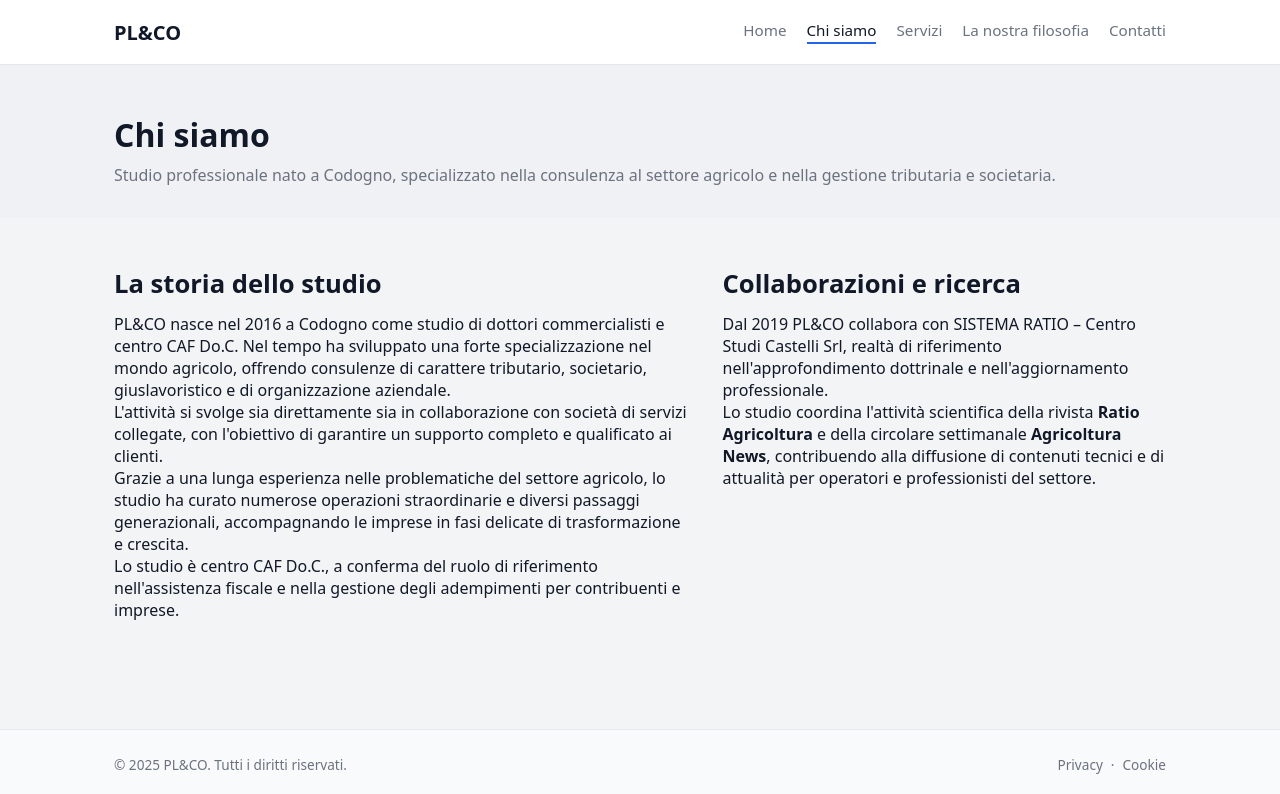
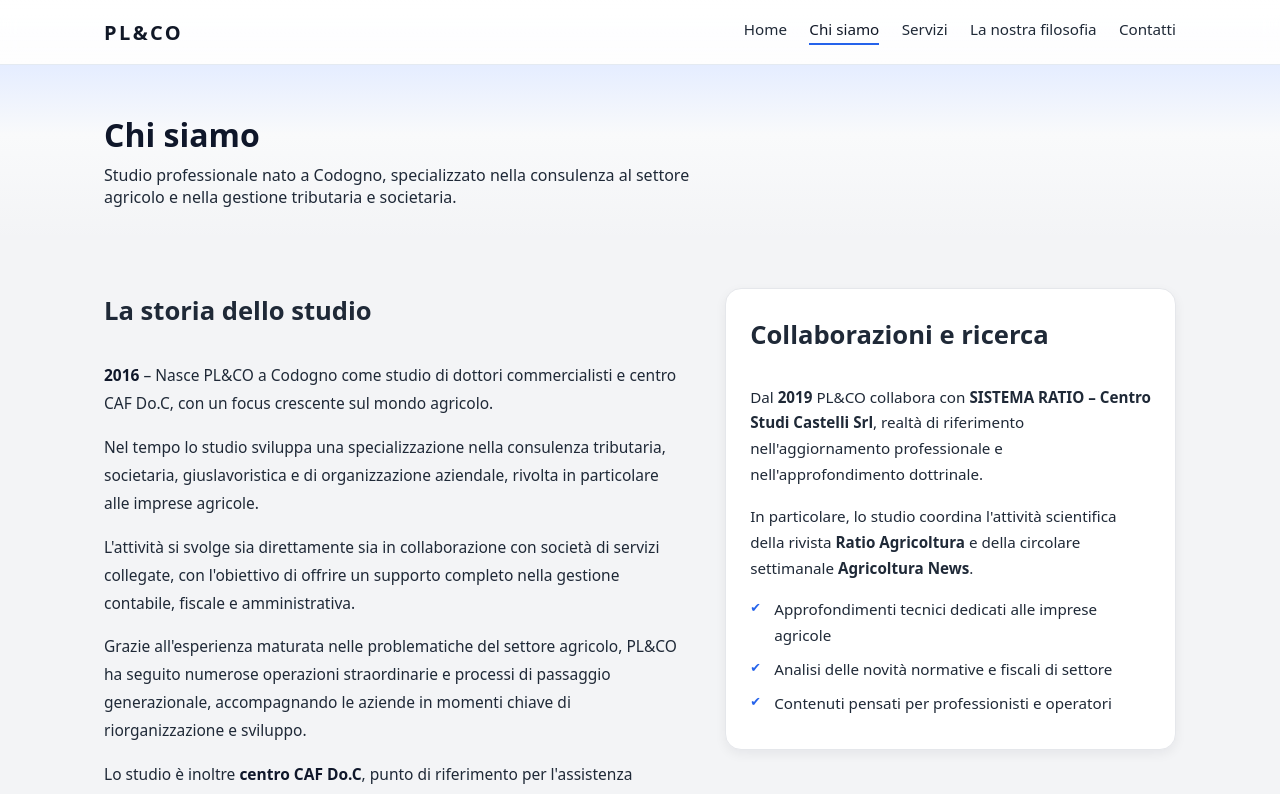
Before and after one commit to rikitrauma05/PL-CO, a Next.js app: page /chisiamo in a window 1280 px wide. Shown: the top 794 px of the page. Built offline with nearby package versions, Linux system fonts and the light colour scheme.

Commit message:
Migliorata home, pagine testuali e contatti

```diff
--- a/app/chisiamo/page.tsx
+++ b/app/chisiamo/page.tsx
@@ -13,47 +13,65 @@ export default function ChiSiamoPage() {
 
       <section className="section">
         <div className="container two-columns">
-          <div>
+          {/* Colonna sinistra: testo principale, stretto e leggibile */}
+          <div className="stack page-text">
             <h2>La storia dello studio</h2>
+
             <p>
-              PL&amp;CO nasce nel 2016 a Codogno come studio di dottori
-              commercialisti e centro CAF Do.C. Nel tempo ha sviluppato una
-              forte specializzazione nel mondo agricolo, offrendo consulenze di
-              carattere tributario, societario, giuslavoristico e di
-              organizzazione aziendale.
+              <strong>2016</strong> – Nasce PL&amp;CO a Codogno come studio di
+              dottori commercialisti e centro CAF Do.C, con un focus crescente
+              sul mondo agricolo.
             </p>
+
+            <p>
+              Nel tempo lo studio sviluppa una specializzazione nella consulenza
+              tributaria, societaria, giuslavoristica e di organizzazione
+              aziendale, rivolta in particolare alle imprese agricole.
+            </p>
+
             <p>
               L&apos;attività si svolge sia direttamente sia in collaborazione
-              con società di servizi collegate, con l&apos;obiettivo di
-              garantire un supporto completo e qualificato ai clienti.
+              con società di servizi collegate, con l&apos;obiettivo di offrire
+              un supporto completo nella gestione contabile, fiscale e
+              amministrativa.
             </p>
+
             <p>
-              Grazie a una lunga esperienza nelle problematiche del settore
-              agricolo, lo studio ha curato numerose operazioni straordinarie e
-              diversi passaggi generazionali, accompagnando le imprese in fasi
-              delicate di trasformazione e crescita.
+              Grazie all&apos;esperienza maturata nelle problematiche del
+              settore agricolo, PL&amp;CO ha seguito numerose operazioni
+              straordinarie e processi di passaggio generazionale, accompagnando
+              le aziende in momenti chiave di riorganizzazione e sviluppo.
             </p>
+
             <p>
-              Lo studio è centro CAF Do.C., a conferma del ruolo di riferimento
-              nell&apos;assistenza fiscale e nella gestione degli adempimenti
-              per contribuenti e imprese.
+              Lo studio è inoltre <strong>centro CAF Do.C</strong>, punto di
+              riferimento per l&apos;assistenza fiscale e gli adempimenti dei
+              contribuenti e delle imprese.
             </p>
           </div>
 
-          <div>
+          {/* Colonna destra: riquadro evidenziato */}
+          <div className="page-highlight stack">
             <h2>Collaborazioni e ricerca</h2>
+
             <p>
-              Dal 2019 PL&amp;CO collabora con SISTEMA RATIO – Centro Studi
-              Castelli Srl, realtà di riferimento nell&apos;approfondimento
-              dottrinale e nell&apos;aggiornamento professionale.
+              Dal <strong>2019</strong> PL&amp;CO collabora con{" "}
+              <strong>SISTEMA RATIO – Centro Studi Castelli Srl</strong>, realtà
+              di riferimento nell&apos;aggiornamento professionale e
+              nell&apos;approfondimento dottrinale.
             </p>
+
             <p>
-              Lo studio coordina l&apos;attività scientifica della rivista{" "}
-              <strong>Ratio Agricoltura</strong> e della circolare settimanale{" "}
-              <strong>Agricoltura News</strong>, contribuendo alla diffusione di
-              contenuti tecnici e di attualità per operatori e professionisti
-              del settore.
+              In particolare, lo studio coordina l&apos;attività scientifica
+              della rivista <strong>Ratio Agricoltura</strong> e della
+              circolare settimanale <strong>Agricoltura News</strong>.
             </p>
+
+            <ul className="list-check">
+              <li>Approfondimenti tecnici dedicati alle imprese agricole</li>
+              <li>Analisi delle novità normative e fiscali di settore</li>
+              <li>Contenuti pensati per professionisti e operatori</li>
+            </ul>
           </div>
         </div>
       </section>
--- a/app/globals.css
+++ b/app/globals.css
@@ -9,13 +9,17 @@
   padding: 0;
 }
 
+/* Body */
 html,
 body {
   height: 100%;
   font-family: system-ui, -apple-system, BlinkMacSystemFont, "Segoe UI",
     sans-serif;
-  color: #111827;
+  color: #0f172a;
   background: #f3f4f6;
+}
+html {
+  scroll-behavior: smooth;
 }
 
 /* Layout root */
@@ -29,30 +33,39 @@ main {
   flex: 1;
 }
 
-/* Variabili di colore */
+/* Variabili */
 :root {
   --color-bg: #f3f4f6;
   --color-surface: #ffffff;
   --color-primary: #2563eb;
   --color-primary-soft: #dbeafe;
   --color-border: #e5e7eb;
-  --color-muted: #6b7280;
+ --color-muted: #1f2937; /* grigio molto scuro, quasi nero */
+
+  --shadow-soft: 0 4px 12px rgba(15, 23, 42, 0.06);
+  --shadow-strong: 0 18px 40px rgba(15, 23, 42, 0.2);
 }
 
-/* Contenitore centrale */
+/* Container */
 .container {
-  max-width: 1100px;
+  max-width: 1120px;
   margin: 0 auto;
   padding: 0 1.5rem;
 }
 
-/* Header / navbar */
+/* HEADER / NAVBAR */
+
 .site-header {
-  background: #ffffff;
-  border-bottom: 1px solid var(--color-border);
   position: sticky;
   top: 0;
-  z-index: 50;
+  z-index: 40;
+  backdrop-filter: blur(10px);
+  background: linear-gradient(
+      to bottom,
+      rgba(255, 255, 255, 0.95),
+      rgba(255, 255, 255, 0.88)
+    );
+  border-bottom: 1px solid rgba(226, 232, 240, 0.9);
 }
 
 .header-inner {
@@ -60,30 +73,37 @@ main {
   align-items: center;
   justify-content: space-between;
   height: 64px;
+  gap: 1rem;
 }
 
 .logo a {
-  font-weight: 700;
+  font-weight: 800;
   font-size: 1.25rem;
+  letter-spacing: 0.12em;
+  text-transform: uppercase;
+  text-decoration: none;
   color: #111827;
-  text-decoration: none;
 }
 
+/* Desktop nav */
 .main-nav {
   display: flex;
-  gap: 1.25rem;
+  gap: 1.4rem;
 }
 
 .nav-link {
   text-decoration: none;
   font-size: 0.95rem;
   color: var(--color-muted);
-  padding-bottom: 2px;
+  padding-bottom: 4px;
   border-bottom: 2px solid transparent;
+  transition: color 0.15s ease, border-color 0.15s ease,
+    transform 0.1s ease;
 }
 
 .nav-link:hover {
   color: #111827;
+  transform: translateY(-1px);
 }
 
 .nav-link.active {
@@ -91,21 +111,104 @@ main {
   border-bottom-color: var(--color-primary);
 }
 
-/* Pagine */
+/* Toggle mobile (hamburger) */
+.nav-toggle {
+  display: none;
+  position: relative;
+  width: 32px;
+  height: 24px;
+  border: none;
+  background: transparent;
+  padding: 0;
+  cursor: pointer;
+}
+
+.nav-toggle span {
+  position: absolute;
+  left: 0;
+  right: 0;
+  height: 2px;
+  border-radius: 999px;
+  background: #111827;
+  transition: transform 0.15s ease, opacity 0.15s ease, top 0.15s ease,
+    bottom 0.15s ease;
+}
+
+.nav-toggle span:nth-child(1) {
+  top: 4px;
+}
+
+.nav-toggle span:nth-child(2) {
+  top: 11px;
+}
+
+.nav-toggle span:nth-child(3) {
+  bottom: 4px;
+}
+
+.nav-toggle.open span:nth-child(1) {
+  top: 11px;
+  transform: rotate(45deg);
+}
+
+.nav-toggle.open span:nth-child(2) {
+  opacity: 0;
+}
+
+.nav-toggle.open span:nth-child(3) {
+  bottom: 11px;
+  transform: rotate(-45deg);
+}
+
+/* Mobile nav dropdown */
+.mobile-nav {
+  display: none;
+  background: rgba(248, 250, 252, 0.98);
+  border-bottom: 1px solid var(--color-border);
+}
+
+.mobile-nav-inner {
+  display: flex;
+  flex-direction: column;
+  gap: 0.35rem;
+  padding: 0.75rem 0 0.9rem;
+}
+
+.mobile-nav-link {
+  display: block;
+  padding: 0.3rem 0;
+  text-decoration: none;
+  font-size: 0.95rem;
+  color: #111111;
+}
+.mobile-nav-link:hover {
+  background: rgba(229, 231, 235, 0.8);
+  padding-left: 0.25rem;
+}
+
+.mobile-nav-link.active {
+  color: #111827;
+  font-weight: 600;
+}
+
+/* PAGE LAYOUT */
+
 .page {
   background: var(--color-bg);
 }
 
 .page-home {
-  background: linear-gradient(
-    135deg,
-    #eff6ff 0%,
-    var(--color-bg) 45%,
-    #ffffff 100%
-  );
+  background: radial-gradient(
+      circle at top left,
+      #e0edff 0,
+      transparent 55%
+    ),
+    radial-gradient(circle at bottom right, #fee2e2 0, transparent 55%),
+    var(--color-bg);
 }
 
 /* HERO */
+
 .hero {
   padding: 3.5rem 0 3rem;
 }
@@ -118,28 +221,30 @@ main {
 }
 
 .hero-text h1 {
-  font-size: 2.5rem;
+  font-size: 2.7rem;
   margin-bottom: 1rem;
 }
 
 .hero-text p {
   font-size: 1.05rem;
+  line-height: 1.7;
   color: var(--color-muted);
-  margin-bottom: 1.5rem;
+  margin-bottom: 1.6rem;
 }
 
 .hero-buttons {
   display: flex;
   flex-wrap: wrap;
-  gap: 0.75rem;
+  gap: 0.8rem;
 }
 
-/* Pulsanti */
+/* Buttons */
+
 .btn {
   display: inline-flex;
   align-items: center;
   justify-content: center;
-  padding: 0.7rem 1.4rem;
+  padding: 0.7rem 1.5rem;
   border-radius: 999px;
   font-size: 0.95rem;
   text-decoration: none;
@@ -152,45 +257,34 @@ main {
 .btn.primary {
   background: var(--color-primary);
   color: #ffffff;
-  box-shadow: 0 10px 25px rgba(37, 99, 235, 0.25);
-  border-color: transparent;
+  box-shadow: var(--shadow-strong);
 }
 
 .btn.primary:hover {
   transform: translateY(-1px);
-  box-shadow: 0 15px 30px rgba(37, 99, 235, 0.35);
+  box-shadow: 0 22px 45px rgba(37, 99, 235, 0.4);
 }
 
 .btn.secondary {
   background: #ffffff;
   color: #111827;
   border-color: var(--color-border);
+  box-shadow: var(--shadow-soft);
 }
 
 .btn.secondary:hover {
   background: #f9fafb;
 }
 
-.btn.link-btn {
-  background: transparent;
-  color: var(--color-primary);
-  border-color: transparent;
-  padding-left: 0;
-  padding-right: 0;
-}
+/* HERO CAROUSEL */
 
-.btn.link-btn:hover {
-  text-decoration: underline;
-}
-
-/* HERO CAROUSEL */
 .hero-carousel {
   position: relative;
   overflow: hidden;
-  border-radius: 1.25rem;
+  border-radius: 1.4rem;
   background: var(--color-surface);
   border: 1px solid var(--color-border);
-  box-shadow: 0 15px 40px rgba(15, 23, 42, 0.12);
+  box-shadow: var(--shadow-strong);
   height: 260px;
 }
 
@@ -214,11 +308,12 @@ main {
 }
 
 /* Controlli slider */
+
 .hero-control {
   position: absolute;
   top: 50%;
   transform: translateY(-50%);
-  background: rgba(255, 255, 255, 0.8);
+  background: rgba(255, 255, 255, 0.9);
   border: none;
   width: 32px;
   height: 32px;
@@ -246,6 +341,7 @@ main {
 }
 
 /* Pallini slider */
+
 .hero-dots {
   position: absolute;
   bottom: 10px;
@@ -270,10 +366,16 @@ main {
   background: #ffffff;
 }
 
-/* Page hero per pagine interne */
+/* PAGE HERO (pagine interne) */
+
 .page-hero {
   padding: 3rem 0 2rem;
-  background: #e5e7eb40;
+  background: linear-gradient(
+    to bottom,
+    #e5edff 0,
+    #f9fafb 40%,
+    transparent 100%
+  );
 }
 
 .page-hero h1 {
@@ -283,9 +385,11 @@ main {
 
 .page-hero p {
   color: var(--color-muted);
+  max-width: 620px;
 }
 
-/* Sezioni generiche */
+/* SECTION GENERICHE */
+
 .section {
   padding: 3rem 0;
 }
@@ -302,9 +406,11 @@ main {
 .section-intro {
   color: var(--color-muted);
   margin-bottom: 2rem;
+  max-width: 720px;
 }
 
-/* Griglia di card */
+/* CARD GRID */
+
 .card-grid {
   display: grid;
   grid-template-columns: repeat(3, minmax(0, 1fr));
@@ -318,31 +424,41 @@ main {
 .card {
   background: var(--color-surface);
   border-radius: 1rem;
-  padding: 1.5rem;
+  padding: 1.6rem;
   border: 1px solid var(--color-border);
-  box-shadow: 0 4px 12px rgba(15, 23, 42, 0.03);
+  box-shadow: var(--shadow-soft);
+  transition: transform 0.15s ease, box-shadow 0.15s ease,
+    border-color 0.15s ease;
+}
+
+.card:hover {
+  transform: translateY(-3px);
+  box-shadow: 0 14px 30px rgba(15, 23, 42, 0.16);
+  border-color: #cbd5f5;
 }
 
 .card h3,
 .card h2 {
-  margin-bottom: 0.5rem;
+  margin-bottom: 0.6rem;
 }
 
 .card p {
   color: var(--color-muted);
   font-size: 0.95rem;
-  line-height: 1.6;
+  line-height: 1.7;
 }
 
-/* Layout a due colonne */
+/* TWO COLUMNS */
+
 .two-columns {
   display: grid;
   grid-template-columns: 1.3fr 1fr;
-  gap: 2rem;
-  align-items: start;
+  gap: 2.2rem;
+  align-items: flex-start;
 }
 
-/* Lista check */
+/* LISTE */
+
 .list-check {
   list-style: none;
 }
@@ -363,14 +479,16 @@ main {
   color: var(--color-primary);
 }
 
-/* Layout contatti */
+/* CONTATTI */
+
 .contact-layout {
   display: grid;
   grid-template-columns: 1.1fr 1.1fr;
   gap: 2rem;
 }
 
-/* Form contatti */
+/* FORM CONTATTI */
+
 .contact-form {
   display: flex;
   flex-direction: column;
@@ -401,7 +519,8 @@ main {
   background: #ffffff;
 }
 
-/* Footer */
+/* FOOTER */
+
 .site-footer {
   padding: 1.6rem 0;
   border-top: 1px solid var(--color-border);
@@ -433,14 +552,20 @@ main {
   text-decoration: underline;
 }
 
-/* Responsività */
+/* RESPONSIVE */
+
+/* Tablet */
 @media (max-width: 900px) {
   .hero-inner {
     grid-template-columns: 1fr;
   }
 
   .hero {
-    padding-top: 2.5rem;
+    padding: 2.6rem 0 2.4rem;
+  }
+
+  .hero-carousel {
+    height: 220px;
   }
 
   .card-grid {
@@ -460,29 +585,88 @@ main {
   }
 }
 
+/* Mobile */
 @media (max-width: 640px) {
   .header-inner {
-    flex-direction: column;
-    justify-content: center;
-    height: auto;
-    padding: 0.6rem 0;
-    gap: 0.5rem;
+    height: 60px;
   }
 
   .main-nav {
-    flex-wrap: wrap;
-    justify-content: center;
+    display: none;
+  }
+
+  .nav-toggle {
+    display: block;
+  }
+
+  .mobile-nav {
+    display: none;
+  }
+
+  .mobile-nav.open {
+    display: block;
+  }
+
+  .hero-text h1 {
+    font-size: 2.1rem;
+  }
+
+  .hero-text p {
+    font-size: 0.98rem;
+  }
+
+  .hero-carousel {
+    height: 200px;
+    margin-top: 0.5rem;
   }
 
   .card-grid {
     grid-template-columns: 1fr;
   }
 
-  .hero-text h1 {
-    font-size: 2rem;
+  .section {
+    padding: 2.4rem 0;
   }
 
-  .hero-carousel {
-    height: 220px;
+  .site-footer {
+    padding: 1.3rem 0;
+  }
+
+  .footer-inner {
+    flex-direction: column;
+    align-items: flex-start;
   }
 }
+/* --- Migliorie pagine testuali (Chi siamo / Filosofia) --- */
+
+.stack {
+  display: flex;
+  flex-direction: column;
+  gap: 1rem;
+}
+
+.page-text {
+  max-width: 65ch;
+  font-size: 0.97rem;
+  line-height: 1.8;
+  color: var(--color-muted);
+}
+
+.page-text strong {
+  color: #0f172a;
+}
+
+.page-highlight {
+  background: var(--color-surface);
+  border-radius: 1rem;
+  padding: 1.5rem;
+  border: 1px solid var(--color-border);
+  box-shadow: var(--shadow-soft);
+  font-size: 0.95rem;
+  line-height: 1.7;
+  color: var(--color-muted);
+}
+
+.page-highlight h2 {
+  margin-bottom: 0.75rem;
+}
--- a/components/NavBar.tsx
+++ b/components/NavBar.tsx
@@ -2,6 +2,7 @@
 
 import Link from "next/link";
 import { usePathname } from "next/navigation";
+import { useState } from "react";
 
 const links = [
   { href: "/", label: "Home" },
@@ -13,18 +14,27 @@ const links = [
 
 export default function Navbar() {
   const pathname = usePathname();
+  const [open, setOpen] = useState(false);
+
+  const toggleMenu = () => setOpen((prev) => !prev);
+  const closeMenu = () => setOpen(false);
 
   return (
     <header className="site-header">
       <div className="container header-inner">
         <div className="logo">
-          <Link href="/">PL&amp;CO</Link>
+          <Link href="/" onClick={closeMenu}>
+            PL&amp;CO
+          </Link>
         </div>
+
+        {/* Desktop nav */}
         <nav className="main-nav">
           {links.map((link) => {
             const active =
               pathname === link.href ||
               (link.href !== "/" && pathname.startsWith(link.href));
+
             return (
               <Link
                 key={link.href}
@@ -36,7 +46,41 @@ export default function Navbar() {
             );
           })}
         </nav>
+
+        {/* Mobile toggle */}
+        <button
+          className={open ? "nav-toggle open" : "nav-toggle"}
+          type="button"
+          aria-label="Apri il menu"
+          onClick={toggleMenu}
+        >
+          <span />
+          <span />
+          <span />
+        </button>
       </div>
+
+      {/* Mobile dropdown */}
+      <nav className={open ? "mobile-nav open" : "mobile-nav"}>
+        <div className="container mobile-nav-inner">
+          {links.map((link) => {
+            const active =
+              pathname === link.href ||
+              (link.href !== "/" && pathname.startsWith(link.href));
+
+            return (
+              <Link
+                key={link.href}
+                href={link.href}
+                className={active ? "mobile-nav-link active" : "mobile-nav-link"}
+                onClick={closeMenu}
+              >
+                {link.label}
+              </Link>
+            );
+          })}
+        </div>
+      </nav>
     </header>
   );
 }
```
Also changed, not shown: app/contatti/page.tsx (+47 -3 lines), app/filosofia/page.tsx (+41 -31 lines), app/page.tsx (+80 -7 lines).
